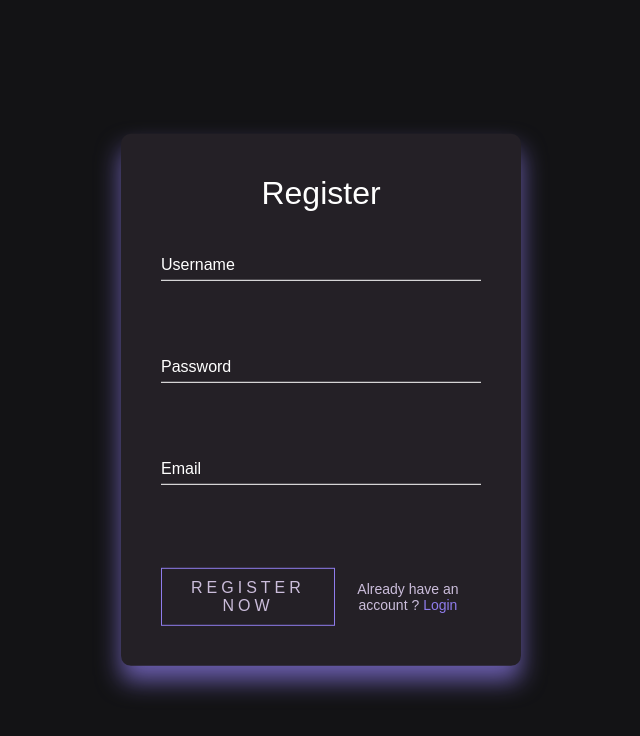
After one commit to Proxima11/project_Tekweb, a PHP site: page /register.php in a window 1280 px wide. The commit adds this page. Shown: the top 736 px of the page, without its empty margins (319-959 px from the left). Run offline with PHP 8.4, Linux system fonts and the light colour scheme; some libraries are stand-ins or nearby versions.

Commit message:
register

```diff
--- a/login.php
+++ b/login.php
@@ -30,7 +30,7 @@
 					<a id="submit" href="#">Submit</a>
 					<div id="register">
 						Don't have an account ?
-						<a href="#"> Register</a>
+						<a href="register.php"> Register</a>
 					</div>
 				</div>
 			</form>
--- /dev/null
+++ b/register.php
@@ -0,0 +1,41 @@
+<!DOCTYPE html>
+<html>
+<head>
+	<link rel="stylesheet" type="text/css" href="bootstrap-5.2.0/css/bootstrap.css">
+	<link rel="stylesheet" href="https://use.fontawesome.com/releases/v5.8.1/css/all.css" integrity="sha384-50oBUHEmvpQ+1lW4y57PTFmhCaXp0ML5d60M1M7uH2+nqUivzIebhndOJK28anvf" crossorigin="anonymous">
+	<link rel="stylesheet" type="text/css" href="registercss.css">
+	<title></title>
+	<style>
+		body{font: 14px sans-serif;}
+		.wrapper{width: 360px; padding: 20px; margin: 0 auto;}
+	</style>
+</head>
+<body>
+	<div class="wrapper">
+		<div class="login-box">
+			<h2>Register</h2>
+			<form>
+				<div class="user-box">
+					<input type="text" name="" required="">
+					<label>Username</label>
+				</div>
+				<div class="user-box">
+					<input type="password" name="" required="">
+					<label>Password</label>
+				</div>
+				<div class="user-box" id="email">
+					<input type="text" name="" required="">
+					<label>Email</label>
+				</div>
+				<div class="button-form">
+					<a id="submit" href="#">Register Now</a>
+					<div id="logins">
+						Already have an account ?
+						<a href="login.php"> Login</a>
+					</div>
+				</div>
+			</form>
+		</div>
+	</div>
+</body>
+</html>
--- /dev/null
+++ b/registercss.css
@@ -0,0 +1,123 @@
+@import url('https://fonts.googleapis.com/css2?family=Nunito+Sans:wght@200&display=swap');
+:root{
+	--font-style: 'Nunito Sans'. sans-serif;
+}
+
+*{
+	box-sizing: border-box;
+}
+
+body{
+	background: #131315;
+	font-family: var(--font-style);
+}
+
+.login-box{
+	position: absolute;
+	top: 50%;
+	left: 50%;
+	width: 400px;
+	padding: 40px;
+	transform: translate(-50%, -50%);
+	background: #242026;
+	box-shadow: 0 15px 25px rgba(143, 124, 236, 0.7);
+	border-radius: 10px;
+}
+
+.login-box h2{
+	margin: 0 0 30px;
+	padding: 0;
+	color: #fff;
+	text-align: center;
+}
+
+.login-box .user-box input{
+	position: relative;
+	width: 100%;
+	padding: 10px 0;
+	font-size: 16px;
+	color: #fff;
+	margin-bottom: 25px;
+	border: none;
+	border-bottom: 1px solid #fff;
+	outline: none;
+	background: transparent;
+}
+
+.login-box .user-box label{
+	position: relative;
+	left: 0;
+	top: -60px;
+	padding: 10px 0;
+	font-size: 16px;
+	color: #fff;
+	pointer-events: none;
+	transition: .5s;
+}
+
+.login-box .user-box input:focus + label,
+.login-box .user-box input:valid + labels{
+	top: -85px;
+	left: 0;
+	color: #8F7CEC;
+	font-size: 12px;
+}
+
+#submit{
+	padding: 10px 20px;
+	color: #CBBDDB;
+	font-size: 16px;
+	text-decoration: none;
+	text-transform: uppercase;
+	overflow: hidden;
+	transition: .5s;
+	letter-spacing: 4px;
+	border: 1px solid #8F7CEC;
+	margin: auto;
+	text-align: center;
+}
+
+#submit:hover{
+	background: #8F7CEC;
+	color: #fff;
+	border-radius: 5px;
+	box-shadow: 0 0 5px #8F7CEC, 0 0 25px #8F7CEC, 0 0 50px #8F7CEC, 0 0 100px #8F7CEC;
+}
+
+.button-form{
+	display: flex;
+	flex-direction: row;
+	margin-top: 20px;
+}
+
+#forget_pass{
+	font-size: 14px;
+	text-decoration: none;
+	margin: auto;
+	width: 60%;
+	text-align: center;
+}
+
+#forget_pass a{
+	font-size: 14px;
+	width: 60%;
+	margin: auto;
+	color: #8F7CEC;
+	text-decoration: none;
+	text-align: center;
+}
+
+#logins{
+	font-size: 14px;
+	text-decoration: none;
+	color: #CBBDDB;
+	margin: auto;
+	width: 60%;
+	text-align: center;
+}
+
+#logins a{
+	margin: auto;
+	color: #8F7CEC;
+	text-decoration: none;
+}
```
